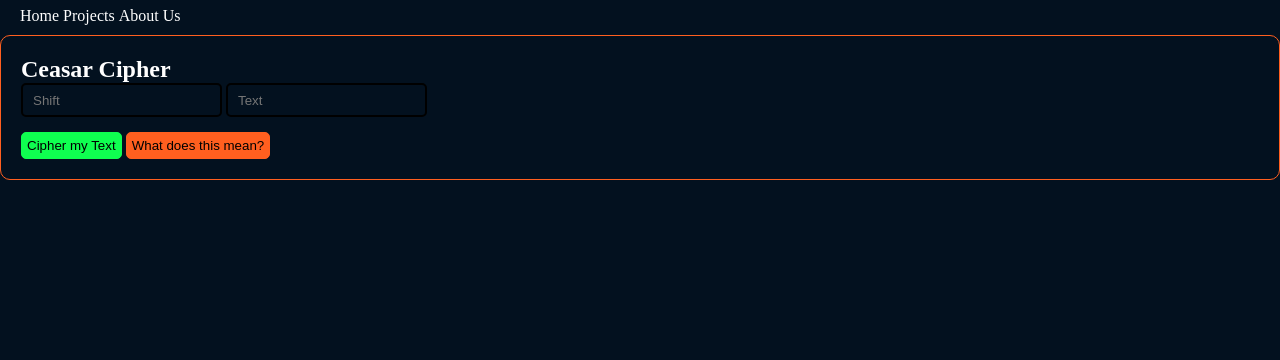
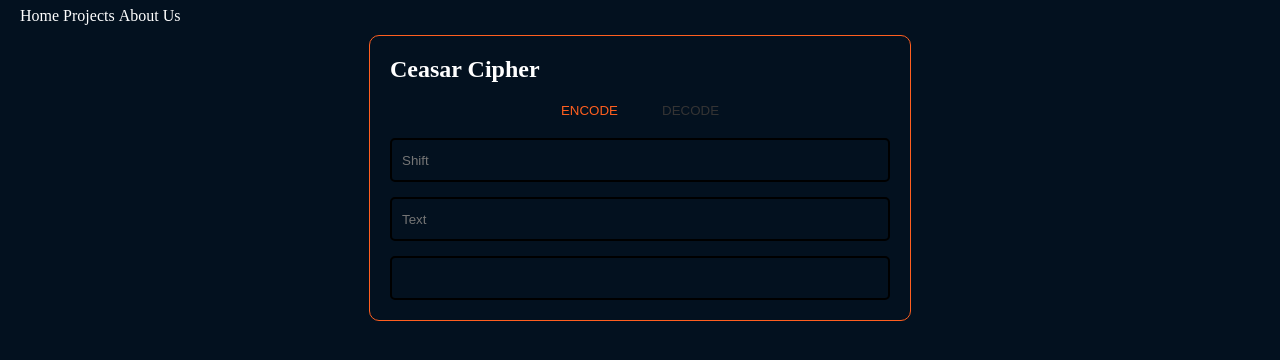
Before and after one commit to DiWalrus42/bro_project, a plain HTML site: page web_page/pages/projects/ceasar-cipher.html in a window 1280 px wide. Shown: the part 40-400 px from the top of the page. Drawn offline with Linux system fonts and the light colour scheme.

Commit message:
updated the ceasar-cipher project

```diff
--- a/web_page/pages/projects/ceasar-cipher.html
+++ b/web_page/pages/projects/ceasar-cipher.html
@@ -24,15 +24,18 @@
         <h2 class="prj_title">Ceasar Cipher</h2>
         <article class="cipher_article">
             <div class="hs_cipher_input">
-                <input type="number" class="hs_text_box" id="cipher_shift" placeholder="Shift">
-                <input type="text" class="hs_text_box" id="cipher_text" placeholder="Text">
-            </div>
-            <div class="cipher_btn_container">
-                <button class="hs_cipher_btn hs_cipher" id="btn_cipher" onClick="hs_cipherItOut()">Cipher my Text</button>
-                <button class="hs_cipher_btn hs_decipher" id="btn_cipher" onClick="hs_decipherIt()">What does this mean?</button>
+                <div class="cipher_actions">
+                    <button id="code_cipher" class="button_group cipher_method" active="true">ENCODE</button>
+                    <button id="decode_cipher" class="button_group cipher_method" active="false">DECODE</button>
+                </div>
+
+                <div class="inputs">
+                    <input onkeyup="ceasar_cipher()" type="number" class="text_box" id="cipher_shift" placeholder="Shift">
+                    <input onkeyup="ceasar_cipher()" type="text" class="text_box" id="cipher_text" placeholder="Text">
+                </div>
             </div>
             <div class="hs_cipher_output">
-                <p id="cipher_out" class="hs_cipher_result"></p>
+                <p id="cipher_out" class="text_box hs_cipher_result"></p>
             </div>
         </article>
     </section>
--- a/web_page/src/css/hs_custom.css
+++ b/web_page/src/css/hs_custom.css
@@ -23,13 +23,14 @@ body {
     text-decoration: none;
 }
 
-.hs_text_box {
+.text_box {
     background-color: transparent;
     border: 2px solid #000;
     border-radius: 5px;
     height: 30px;
-    padding: 0 10px;
     color: #fff;
+    padding: 10px;
+    height: 20px;
 }
 
 /* Projects Page */
@@ -69,30 +70,47 @@ body {
 
 /* Ceaser Cipher Project */
 
-.hs_cipher_input {
-    padding-bottom: 15px;
-}
-
 .hs_ceasar_cipher {
+    max-width: 500px;
+    margin: 0 auto;
     border: 1px solid #FF5F1F;
     border-radius: 10px;
     padding: 20px;
 }
 
-.hs_cipher_btn {
-    padding: 5px;
-    border-radius: 5px;
-    background-color: #0FFF50;
-    border: 1px solid;
-    border-color: #0fff50;
+.cipher_actions {
+    padding: 10px 0;
+    margin: 0 auto;
+    width: fit-content;
 }
 
-.hs_decipher {
-    background-color: #FF5F1F;
-    border-color: #FF5F1F;
+.cipher_actions button {
+    border: none;
+    padding: 10px 20px;
+    background-color: transparent;
+    color: #353434;
 }
 
-.hs_cipher_btn:hover {
-    background-color: transparent;
-    color: #fff;
+.cipher_actions button[active='true'] {
+    color: #FF5F1F;
 }
+
+.hs_cipher_input {
+    padding-bottom: 15px;
+    width: max;
+}
+
+.inputs input:not(:last-child) {
+    margin-bottom: 15px;
+}
+
+.inputs input {
+    width: calc(100% - 24px);
+}
+
+.hs_cipher_result {
+    border: 2px solid #000;
+    border-radius: 5px;
+    padding: 10px;
+    height: 20px;
+}
--- a/web_page/src/js/hs_custom.js
+++ b/web_page/src/js/hs_custom.js
@@ -1,21 +1,44 @@
 
 function page_load() {
-    // sets the values for testing purposes on page load
+    // Sets the clicked button to active (used when having a group of button)
+    document.querySelectorAll(".button_group").forEach(function (button) {
+        button.addEventListener("click", function () {
+            // Remove 'active' attribute from all buttons
+            document.querySelectorAll(".button_group").forEach(function (b) {
+                b.removeAttribute("active")
+            });
+
+            // Set 'active' attribute to 'true' for the clicked button
+            this.setAttribute("active", "true");
+        });
+    });
+
+    //calls the ceasar-cipher on method change
+    document.querySelectorAll(".cipher_method").forEach(function (button) {
+        button.addEventListener('click', function(){ ceasar_cipher(); });
+    });
 }
 
-function hs_cipherItOut() {
-    //declare the variables of _shift and _text
-    //to pass these as parameters afterwards
+// function for the ceasar cipher project
+function ceasar_cipher() {
+
+    //variable to store the input from the form
     var _shift = document.getElementById('cipher_shift').value;
     var _text = document.getElementById('cipher_text').value;
 
-    var _alphabet =  'abcdefghijklmnopqrstuvwxyz'; //the original alphabet
-    var _shifted_alphabet =  _alphabet.slice(_shift).concat(_alphabet.slice(0,_shift)); //the alphabet after the applying the shift
+    //declare the alphabets
+    var _alphabet = 'abcdefghijklmnopqrstuvwxyz'; //the original alphabet
+    var _shifted_alphabet = _alphabet.slice(_shift).concat(_alphabet.slice(0, _shift));
 
-    var _result = '';
+    //variable to store the output
+    let _result = '';
 
-    // cipher the message
-    _text.split('').forEach(function(_char, _index){
+    //Check which method is chosen
+    let _chosen_method = document.querySelector('.button_group[active="true"]');
+
+    if (_chosen_method.id == 'code_cipher') {
+        // Cipher the input text
+        _text.split('').forEach(function (_char, _index) {
             //make sure the current character is a letter of the alphabet
             if (_alphabet.includes(_char)) {
                 // use index to swap the letters
@@ -24,25 +47,9 @@ function hs_cipherItOut() {
                 _result += _char;
             }
         });
-
-    document.getElementById('cipher_out').innerHTML =_result;
-}
-
-function hs_decipherIt() {
-    //declare the variables of _shift and _text
-    //to pass these as parameters afterwards
-    var _shift = document.getElementById('cipher_shift').value;
-    var _text = document.getElementById('cipher_text').value;
-
-    //the original alphabet
-    var _alphabet =  'abcdefghijklmnopqrstuvwxyz';
-    //the alphabet after the applying the shift
-    var _shifted_alphabet =  _alphabet.slice(_shift).concat(_alphabet.slice(0,_shift));
-
-    var _result = '';
-
-    // cipher the message
-    _text.split('').forEach(function(_char, _index){
+    } else {
+        // Decipher the input text
+        _text.split('').forEach(function (_char, _index) {
             //make sure the current character is a letter of the alphabet
             if (_alphabet.includes(_char)) {
                 // use index to swap the letters
@@ -51,6 +58,9 @@ function hs_decipherIt() {
                 _result += _char;
             }
         });
+    }
 
-    document.getElementById('cipher_out').innerHTML =_result;
+    // print the result
+    document.getElementById('cipher_out').innerHTML = _result;
+
 }
```
Lines whose indentation alone changed are shown as unchanged.
